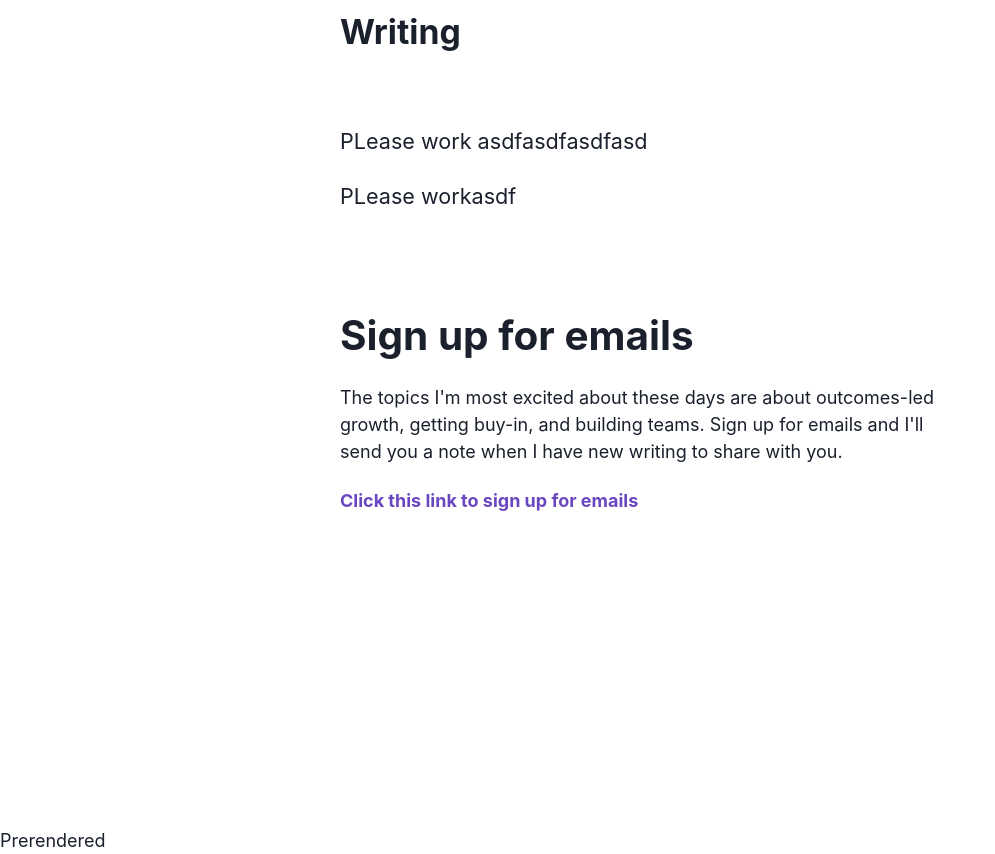
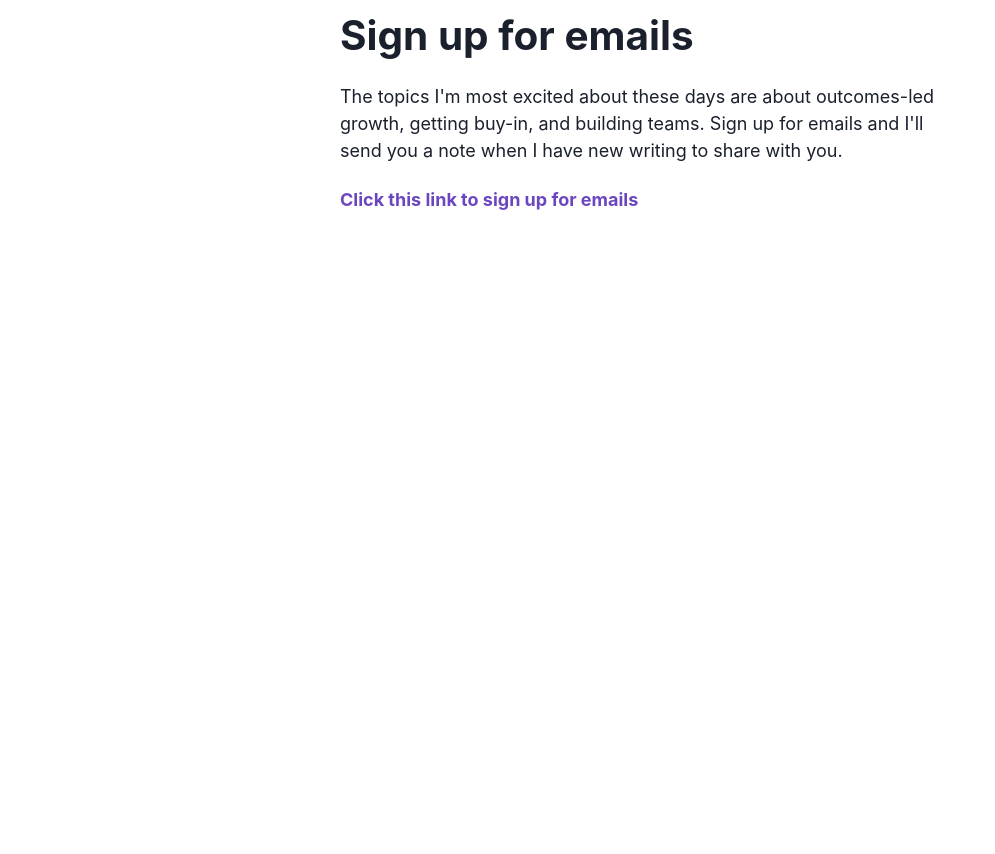
Before and after one commit to alliblum/nextjs-blog, a Next.js app: page / in a window 1280 px wide. Shown: the part 1260-2114 px from the top of the page, without its empty margins (0-995 px from the left). After the commit the page ends 1786 px from the top, so only its background shows below. Built offline with nearby package versions, Linux system fonts and the light colour scheme.

Commit message:
removing writing section

```diff
--- a/pages/_app.tsx
+++ b/pages/_app.tsx
@@ -38,7 +38,7 @@ export default function App({ Component, pageProps }: AppProps) {
     <ChakraProvider theme={theme}>
       <>
         <Component {...pageProps} />
-        {isClient && <h1>Prerendered</h1>}
+        {/* {isClient && <h1>Prerendered</h1>} */}
       </>
     </ChakraProvider>
   )
--- a/pages/index.tsx
+++ b/pages/index.tsx
@@ -93,11 +93,11 @@ export default function Home({
           src="/media/logobar.png"
           alt="image of logos Alli has worked with, including MURAL, Atlassian, Stunning, EnjoyHQ, Codecademy, Output, Userlist, TinySeed, and Autobooks."
         />
+        {/*
+        <Heading size="lg">Writing</Heading>
+        <br /> */}
 
-        <Heading size="lg">Writing</Heading>
-        <br />
-
-        <section className={`${utilStyles.headingMd} ${utilStyles.padding1px}`}>
+        {/* <section className={`${utilStyles.headingMd} ${utilStyles.padding1px}`}>
           <ul className={utilStyles.list}>
             {allPostsData.map(({ id, title }) => (
               <li className={utilStyles.listItem} key={id}>
@@ -107,7 +107,7 @@ export default function Home({
               </li>
             ))}
           </ul>
-        </section>
+        </section> */}
 
         <Heading>Sign up for emails</Heading>
 
--- a/posts/my-mdx-page.mdx
+++ b/posts/my-mdx-page.mdx
@@ -1,4 +1,4 @@
-import QuoteBlock from '../components/mdx/quoteblock'
+---
 
 title: PLease work;lkjn m
 date: '2023-10-02'
```
